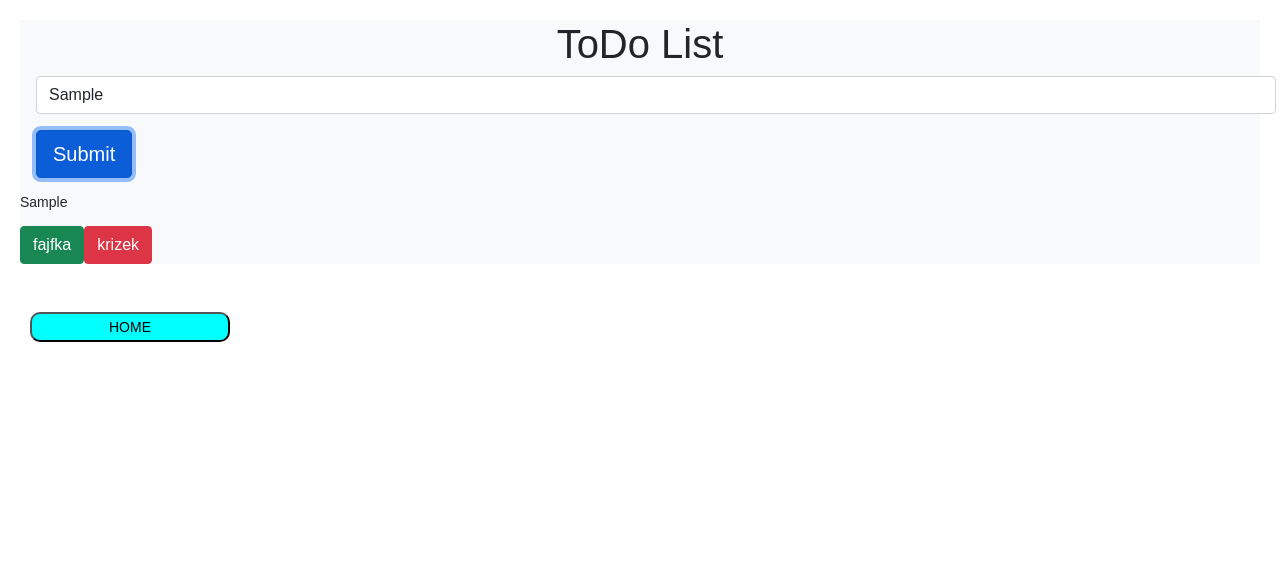
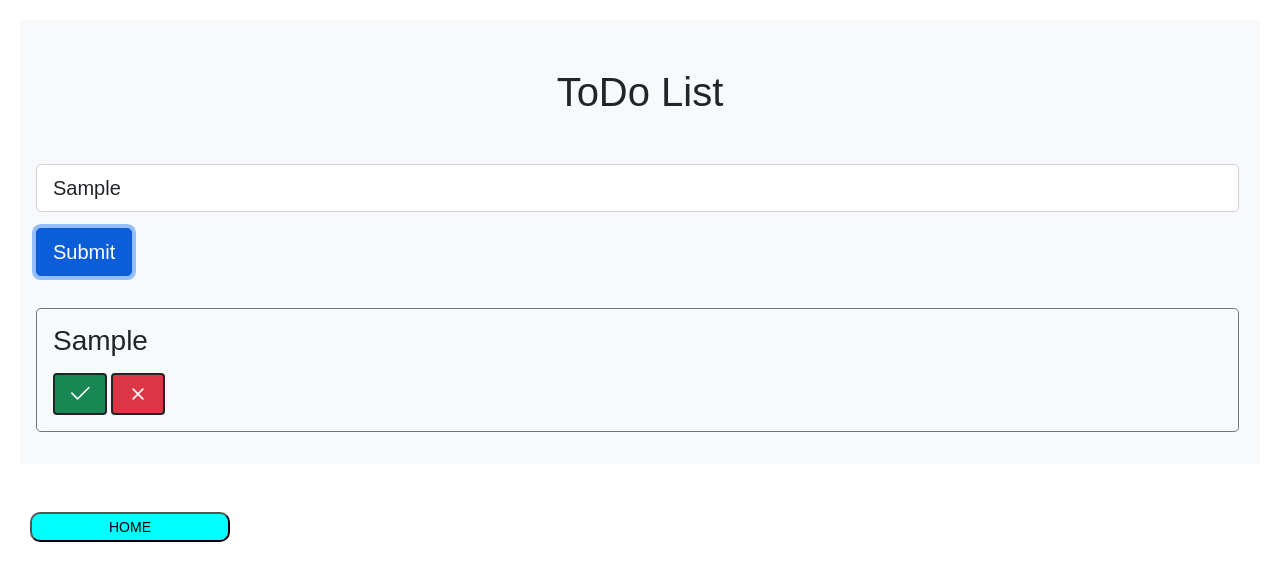
Before and after one commit to petrpida/sda-react-app, a React (Create React App) app: page /todo in a window 1280 px wide. Both pictures are taken after typing "Sample" into the empty fields and a click on the button "Submit". Shown: the top 580 px of the page. Built offline with nearby package versions, Linux system fonts and the light colour scheme.

Commit message:
ToDoList styled and finished

```diff
--- a/src/index.css
+++ b/src/index.css
@@ -140,3 +140,7 @@ a:hover {
 .ex3:hover {
   background-color: rgb(211, 211, 211);
 }
+
+.w-97 {
+  width: 97%;
+}
--- a/src/sharedComponents/ToDoList/Task.jsx
+++ b/src/sharedComponents/ToDoList/Task.jsx
@@ -3,15 +3,20 @@ import React from "react";
 export default function Task({ task, index, markTask, removeTask }) {
 
     return(
-        <div>
-            <p className={task.isDone ? "text-decoration-line-through" : ""}>{task.name}</p>
+        <div className="border border-secondary border-1 rounded-3 pt-3 pb-3 ps-3 mb-3">
+            <div className="fs-3"><p className={task.isDone ? "text-decoration-line-through" : ""}>{task.name}</p>
+            </div>
             <div>
-                <button className="btn btn-success" onClick={() => {
+                <button className="btn btn-success border border-2 border-dark" onClick={() => {
                     markTask(index)
-                }}>fajfka</button>
-                <button className="btn btn-danger" onClick={() => {
+                }}><svg xmlns="http://www.w3.org/2000/svg" width="26" height="26" fill="currentColor" class="bi bi-check2" viewBox="0 0 16 16">
+                <path d="M13.854 3.646a.5.5 0 0 1 0 .708l-7 7a.5.5 0 0 1-.708 0l-3.5-3.5a.5.5 0 1 1 .708-.708L6.5 10.293l6.646-6.647a.5.5 0 0 1 .708 0z"/>
+              </svg></button>
+                <button className="btn btn-danger border border-2 border-dark ms-1" onClick={() => {
                     removeTask(index)
-                }}>krizek</button>
+                }}><svg xmlns="http://www.w3.org/2000/svg" width="26" height="26" fill="currentColor" class="bi bi-x" viewBox="0 0 16 16">
+                <path d="M4.646 4.646a.5.5 0 0 1 .708 0L8 7.293l2.646-2.647a.5.5 0 0 1 .708.708L8.707 8l2.647 2.646a.5.5 0 0 1-.708.708L8 8.707l-2.646 2.647a.5.5 0 0 1-.708-.708L7.293 8 4.646 5.354a.5.5 0 0 1 0-.708z"/>
+              </svg></button>
             </div>
         </div>
     )
--- a/src/sharedComponents/ToDoList/index.jsx
+++ b/src/sharedComponents/ToDoList/index.jsx
@@ -22,9 +22,12 @@ export default function ToDoList() {
 
   const markTask = (index) => {
     const newArray = [...tasksArray];
-    console.log(index)
 
-    newArray[index].isDone = true;
+    if (!newArray[index].isDone) {
+      newArray[index].isDone = true;}
+    else {
+      newArray[index].isDone = false;
+    }
     setTasksArray(newArray);
   };
 
@@ -36,13 +39,13 @@ export default function ToDoList() {
 
   return (
     <div>
-    <div className="bg-light mb-5">
-      <h1 className="text-center">ToDo List</h1>
+    <div className="bg-light mb-5 pt-5 pb-3">
+      <h1 className="text-center mb-5">ToDo List</h1>
       <div className="mb-3">
         <input
           type="text"
-          className="form-control ms-3"
-          placeholder="enter new task"
+          className="form-control form-control-lg ms-3 me-5 w-97"
+          placeholder="ENTER NEW TASK"
           onChange={function (event) {
             setInputValue(event.target.value);
           }}
@@ -51,7 +54,7 @@ export default function ToDoList() {
       <button className="btn btn-lg btn-primary ms-3 mb-3" onClick={submitForm}>
         Submit
       </button>
-      <div>
+      <div className="mt-3 ms-3 w-97">
         {tasksArray.map((el, index) => (
           <Task
             key={index}
```
Also changed, not shown: src/sharedComponents/ReactTraining/exercise8.jsx (+11 -0 lines).
